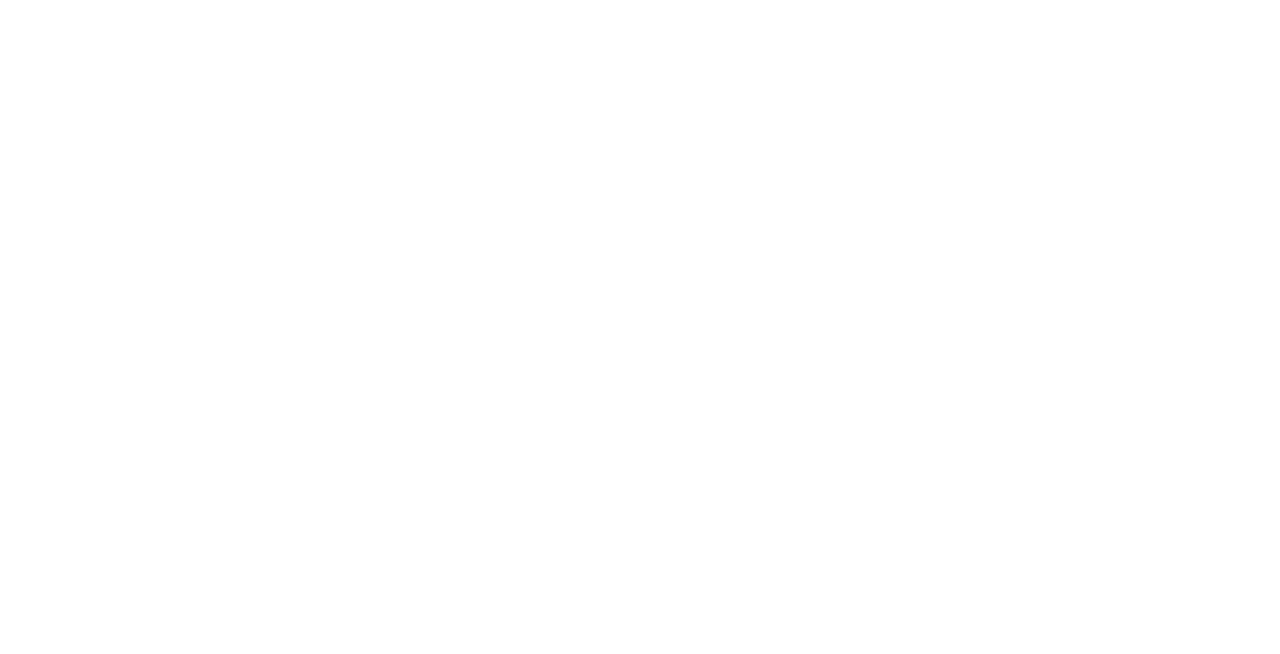
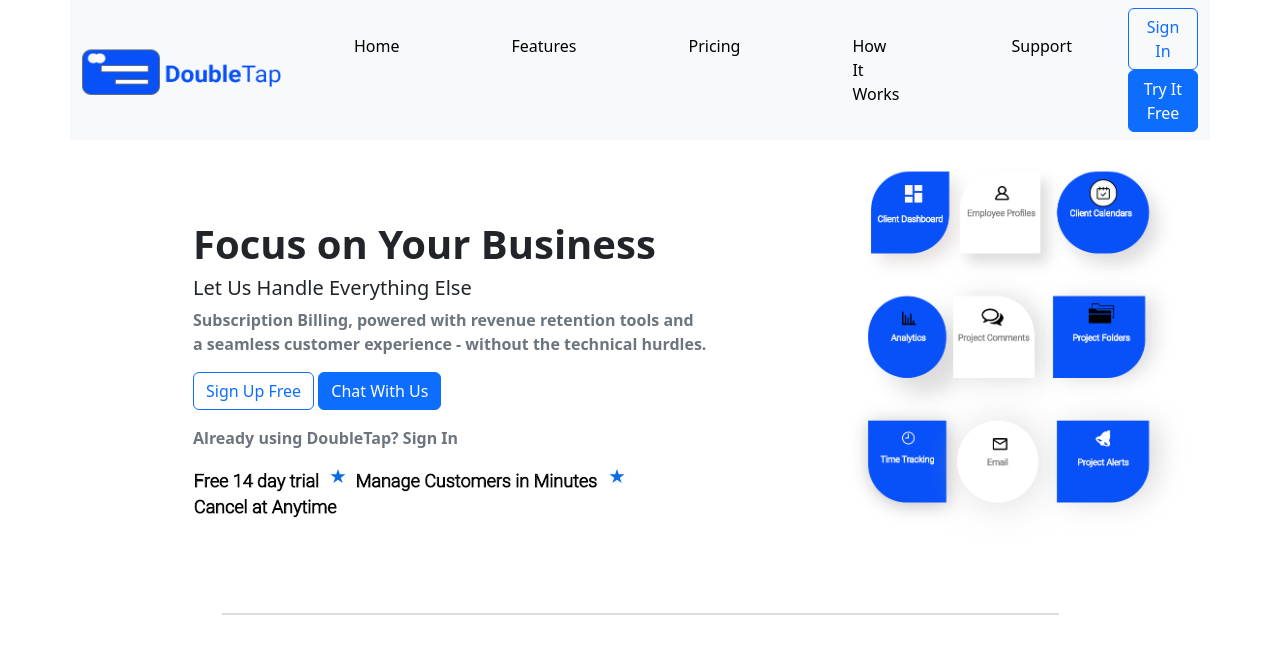
Before and after one commit to TyMiller13/CRM, a plain HTML site: page how_it_works.html in a window 1280 px wide. Drawn offline with nearby package versions, Linux system fonts and the light colour scheme.

Commit message:
built navbar and header section

```diff
--- a/how_it_works.html
+++ b/how_it_works.html
@@ -4,9 +4,84 @@
     <meta charset="UTF-8">
     <meta http-equiv="X-UA-Compatible" content="IE=edge">
     <meta name="viewport" content="width=device-width, initial-scale=1.0">
-    <title>How it works</title>
+    <link href="https://cdn.jsdelivr.net/npm/bootstrap@5.2.3/dist/css/bootstrap.min.css" rel="stylesheet" integrity="sha384-rbsA2VBKQhggwzxH7pPCaAqO46MgnOM80zW1RWuH61DGLwZJEdK2Kadq2F9CUG65" crossorigin="anonymous">
+    <title>How It Works</title>
 </head>
 <body>
+    <div class="container">
 
+        <!-- Row1 - NavBar -->
+        <div class="row">
+            <nav class="navbar navbar-expand-lg bg-light">
+                <div class="container-fluid">
+                  <a class="navbar-brand" href="#">
+                    <img src="Assets/CRM-Main/Logo-1@2x.png" alt="Bootstrap" width="200" height="50">
+                  </a>
+                  <button class="navbar-toggler" type="button" data-bs-toggle="collapse" data-bs-target="#navbarNavAltMarkup" aria-controls="navbarNavAltMarkup" aria-expanded="false" aria-label="Toggle navigation">
+                    <span class="navbar-toggler-icon"></span>
+                  </button>
+                  <div class="collapse navbar-collapse justify-content-between" id="navbarNavAltMarkup">
+                        <div class="navbar-nav">
+                            <a class="nav-link text-black mx-5" href="#">Home</a>
+                            <a class="nav-link text-black mx-5" href="#">Features</a>
+                            <a class="nav-link text-black mx-5" href="#">Pricing</a>
+                            <a class="nav-link text-black mx-5" href="#">How It Works</a>
+                            <a class="nav-link text-black mx-5" href="#">Support</a>
+                        </div>
+                        <div class="navbar-nav">
+                            <div class="d-grid gap-2 d-md-block">
+                                <button class="btn btn-outline-primary" type="button">Sign In</button>
+                                <button class="btn btn-primary" type="button">Try It Free</button>
+                            </div>
+                        </div>
+                  </div>
+                </div>
+              </nav>
+        </div>
+
+        <!-- Row2 - Header Section -->
+        <div class="card mt-3 mx-auto border-0">
+            <div class="row">
+                <div class="col-md-6 mt-5 mx-auto">
+                    <div class="card-body">
+                        <h1 class="card-title"><strong>Focus on Your Business</strong></h1>
+                        <h5 class="card-text">Let Us Handle Everything Else</h5>
+                        <p class="card-text"><medium class="text-muted fw-semibold">Subscription Billing, powered with revenue retention tools and a seamless customer experience - without the technical hurdles.</small></p>
+                            <div class="d-grid gap-2 d-md-block mb-3">
+                                <button class="btn btn-outline-primary" type="button">Sign Up Free</button>
+                                <button class="btn btn-primary" type="button">Chat With Us</button>
+                            </div>
+                        <p class="text-muted fw-semibold">Already using <b class="text-muted">Double</b>Tap? <b class="text-muted">Sign In</b></p>
+                        <div class="col">
+                        <img src="Assets/CRM-Main/Free -4.png" alt="free 14 day trial">
+                        <ion-icon name="star-sharp"style="padding:0 5px; color: rgb(12, 109, 226);"></ion-icon>
+                        <img src="Assets/CRM-Main/Manage Customers in Minutes-4.png" alt="manage customers">
+                        <ion-icon name="star-sharp"style="padding:0 5px; color: rgb(12, 109, 226);"></ion-icon>
+                        <img src="Assets/CRM-Main/Cancel at Anytime-4.png" alt="cancel at anytime">
+                        </div>
+                    </div>
+                </div>
+                <div class="col-md-4">
+                  <img src="Assets/CRM-Main/Header-Side-1.png" class="img-fluid rounded-start" alt="...">
+                </div>
+            </div>
+          </div>
+          <hr class="border border-secondary border-1 col-9 mt-5 mx-auto">
+        </div>
+        <!-- Row3 - How It Works Description with dummy text-->
+
+        <!-- Row4 - Collect Useful Info - card -->
+
+        <!-- Row5 - Dummy Text -->
+
+        <!-- Row6 - Get Paid Sooner - card -->
+
+        <!-- Row7 - Footer -->
+
+
+    </div>
+    <script type="module" src="https://unpkg.com/ionicons@5.5.2/dist/ionicons/ionicons.esm.js"></script>
+    <script nomodule src="https://unpkg.com/ionicons@5.5.2/dist/ionicons/ionicons.js"></script>
+    <script src="https://cdn.jsdelivr.net/npm/bootstrap@5.2.3/dist/js/bootstrap.bundle.min.js" integrity="sha384-kenU1KFdBIe4zVF0s0G1M5b4hcpxyD9F7jL+jjXkk+Q2h455rYXK/7HAuoJl+0I4" crossorigin="anonymous"></script>
 </body>
 </html>
```
